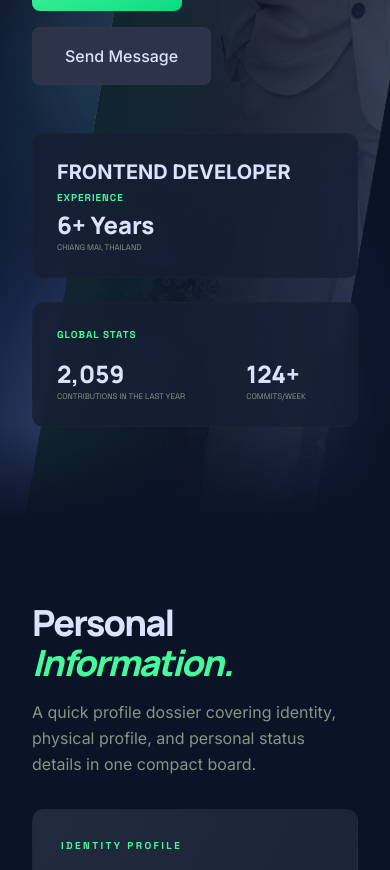
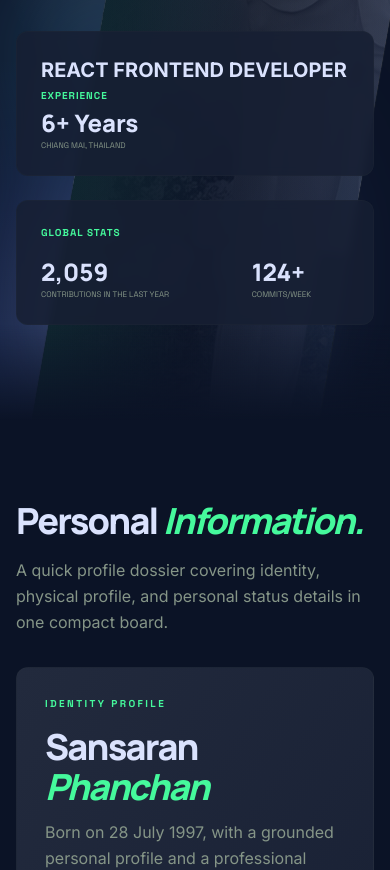
Before and after one commit to sansaran1234/MyPortfolio, a Next.js app: page / in a window 390 px wide. Shown: the part 574-1444 px from the top of the page. Built offline with nearby package versions, Linux system fonts and the light colour scheme.

Commit message:
style: adjust horizontal padding for mobile responsiveness and update hero section layout

```diff
--- a/src/components/home/Contact.tsx
+++ b/src/components/home/Contact.tsx
@@ -28,7 +28,7 @@ export const Contact = () => {
     return (
         <motion.section
             id="contact"
-            className="w-full bg-background py-32 px-8 flex flex-col items-center overflow-hidden"
+            className="w-full bg-background py-32 md:px-8 px-4 flex flex-col items-center overflow-hidden"
             variants={contactAmbientReveal.section}
             initial="hidden"
             whileInView="visible"
--- a/src/components/home/Education.tsx
+++ b/src/components/home/Education.tsx
@@ -30,7 +30,7 @@ export const Education = () => {
   return (
     <motion.section
       id="education"
-      className="relative w-full bg-surface-container-low px-8 py-20 flex flex-col items-center overflow-hidden"
+      className="relative w-full bg-surface-container-low md:px-8 px-4 py-20 flex flex-col items-center overflow-hidden"
       variants={techStackGridCascade.section}
       initial="hidden"
       whileInView="visible"
--- a/src/components/home/Hero.tsx
+++ b/src/components/home/Hero.tsx
@@ -21,7 +21,7 @@ export const Hero = () => {
     ];
 
     return (
-        <section className="relative w-full min-h-screen flex flex-col justify-center px-8 pt-32 pb-24 overflow-hidden">
+        <section className="relative w-full min-h-screen flex flex-col justify-center md:px-8 px-4 pt-32 pb-24 overflow-hidden">
             <BubbleBackground
                 interactive
                 colors={{
@@ -73,11 +73,11 @@ export const Hero = () => {
                     variants={heroSoftReveal.item}
                 >
                     <motion.div
-                        className="w-full lg:w-72 p-6 bg-surface-container/85 backdrop-blur-xs rounded-xl border border-outline-variant/10"
+                        className="w-full lg:w-90 p-6 bg-surface-container/85 backdrop-blur-xs rounded-xl border border-outline-variant/10"
                         variants={heroSoftReveal.item}
                     >
                         <div className="flex flex-col gap-1">
-                            <span className="font-bold text-foreground text-xl uppercase">Frontend Developer</span>
+                            <span className="font-bold text-foreground text-xl uppercase">React Frontend Developer</span>
                             <h3 className="font-technical text-[10px] uppercase font-black text-primary tracking-widest">Experience</h3>
                             <div className="grid grid-cols-[2fr_1fr] gap-4">
                                 <div className="flex flex-col">
@@ -87,7 +87,7 @@ export const Hero = () => {
                             </div>
                         </div>
                     </motion.div>
-                    <motion.div className="w-full lg:w-72" variants={heroSoftReveal.item}>
+                    <motion.div className="w-full lg:w-90" variants={heroSoftReveal.item}>
                         <StatsPanel title="Global Stats" items={stats} className="bg-surface-container/85 backdrop-blur-xs" />
                     </motion.div>
                 </motion.div>
--- a/src/components/home/PersonalInformation.tsx
+++ b/src/components/home/PersonalInformation.tsx
@@ -39,7 +39,7 @@ export const PersonalInformation = () => {
   return (
     <motion.section
       id="personal-information"
-      className="w-full bg-background px-8 py-20 flex flex-col items-center"
+      className="w-full bg-background md:px-8 px-4 py-20 flex flex-col items-center"
       variants={techStackGridCascade.section}
       initial="hidden"
       whileInView="visible"
--- a/src/components/home/Projects.tsx
+++ b/src/components/home/Projects.tsx
@@ -56,7 +56,7 @@ export const Projects = () => {
     return (
         <motion.section
             id="projects"
-            className="w-full bg-background py-32 px-8 flex flex-col items-center overflow-hidden"
+            className="w-full bg-background py-32 md:px-8 px-4 flex flex-col items-center overflow-hidden"
             variants={projectShowcaseCascade.section}
             initial="hidden"
             whileInView="visible"
--- a/src/components/home/TechStack.tsx
+++ b/src/components/home/TechStack.tsx
@@ -15,7 +15,7 @@ export const TechStack = () => {
     return (
         <motion.section
             id="stack"
-            className="w-full bg-surface-container-low py-32 px-8 flex flex-col items-center overflow-hidden"
+            className="w-full bg-surface-container-low py-32 md:px-8 px-4 flex flex-col items-center overflow-hidden"
             variants={techStackGridCascade.section}
             initial="hidden"
             whileInView="visible"
--- a/src/components/layout/Footer.tsx
+++ b/src/components/layout/Footer.tsx
@@ -5,7 +5,7 @@ export const Footer = () => {
     const currentYear = new Date().getFullYear();
 
     return (
-        <footer className="w-full bg-surface-container-low px-8 py-24 pb-8 flex flex-col items-center">
+        <footer className="w-full bg-surface-container-low md:px-8 px-4 py-24 pb-8 flex flex-col items-center">
             <div className="w-full max-w-7xl flex flex-col md:flex-row items-start justify-between gap-12">
                 <div className="flex flex-col gap-4">
                     <h2 className="font-display text-4xl font-black text-foreground tracking-tighter">
```
